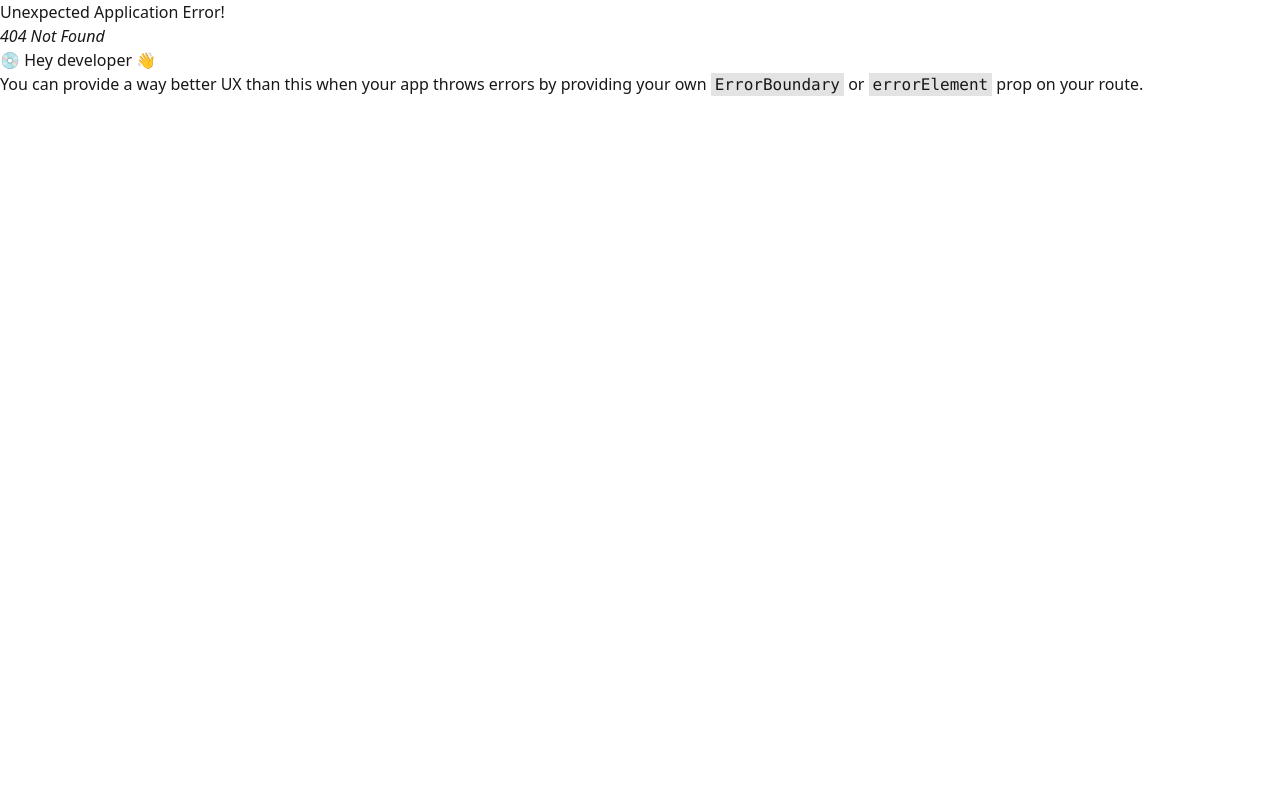
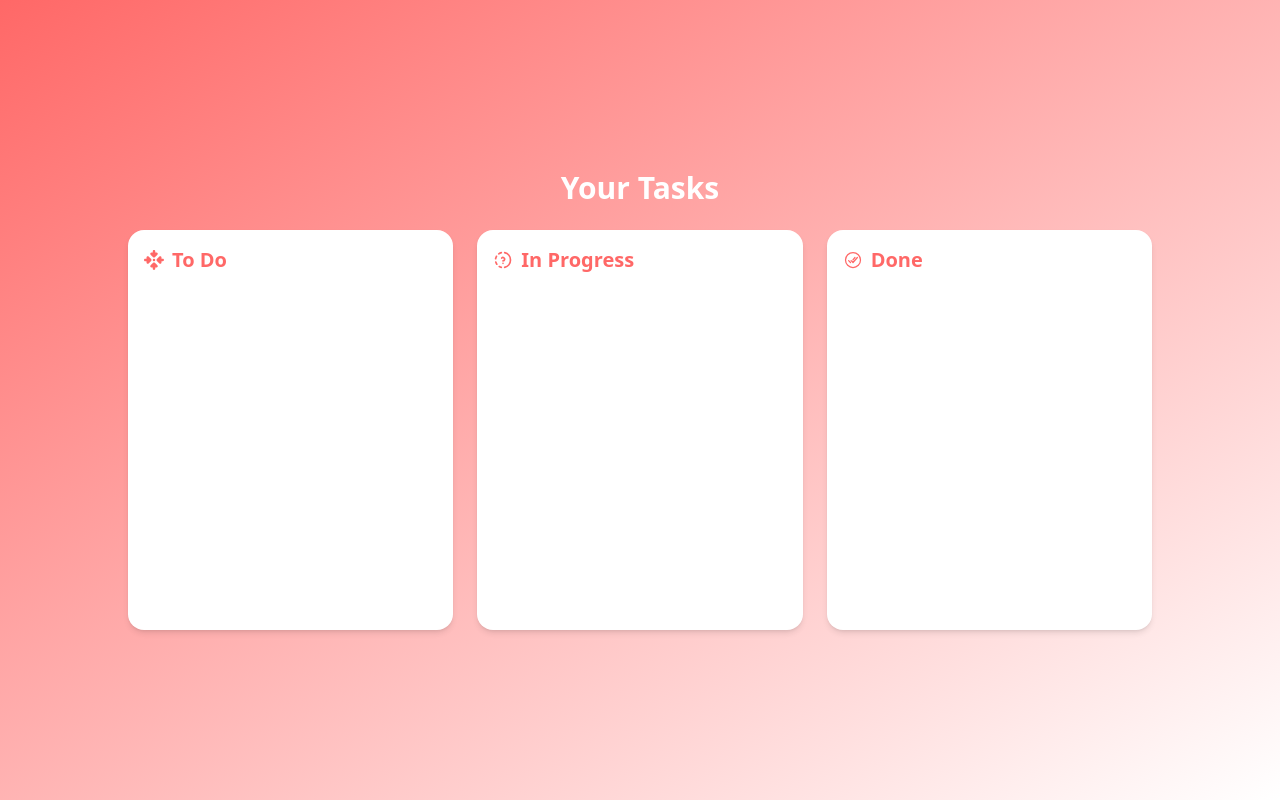
Before and after one commit to jahidul2004/todo-task, a React (Vite) app: page /workArea in a window 1280 px wide. Before the commit this address had no page. Built offline with nearby package versions, Linux system fonts and the light colour scheme.

Commit message:
Workarea added.

```diff
--- /dev/null
+++ b/src/pages/workArea/WorkArea.jsx
@@ -0,0 +1,39 @@
+import { FaArrowsToDot } from "react-icons/fa6";
+import { IoCheckmarkDoneCircleOutline } from "react-icons/io5";
+import { TbProgressHelp } from "react-icons/tb";
+
+const WorkArea = () => {
+    return (
+        <div className="md:h-screen bg-gradient-to-br from-[#ff6867] flex flex-col items-center justify-center text-center p-4">
+            <h1 className="text-3xl font-bold text-white mb-6">Your Tasks</h1>
+
+            <div className="grid grid-cols-1 md:grid-cols-3 gap-6 w-full max-w-5xl">
+                {/* Todo Section */}
+                <div className="bg-white bg-opacity-20 backdrop-blur-md p-4 rounded-2xl shadow-md text-black min-h-[400px]">
+                    <h2 className="text-xl font-semibold mb-4 text-[#ff6867] text-left flex items-center gap-2"><FaArrowsToDot />To Do</h2>
+                    <div className="space-y-3">
+                        {/* Task items will be mapped here */}
+                    </div>
+                </div>
+
+                {/* In Progress Section */}
+                <div className="bg-white bg-opacity-20 backdrop-blur-md p-4 rounded-2xl shadow-md text-black min-h-[400px]">
+                    <h2 className="text-xl font-semibold mb-4 text-[#ff6867] text-left flex items-center gap-2"><TbProgressHelp />In Progress</h2>
+                    <div className="space-y-3">
+                        {/* Task items will be mapped here */}
+                    </div>
+                </div>
+
+                {/* Done Section */}
+                <div className="bg-white bg-opacity-20 backdrop-blur-md p-4 rounded-2xl shadow-md text-black min-h-[400px]">
+                    <h2 className="text-xl font-semibold mb-4 text-[#ff6867] text-left flex items-center gap-2"><IoCheckmarkDoneCircleOutline />Done</h2>
+                    <div className="space-y-3">
+                        {/* Task items will be mapped here */}
+                    </div>
+                </div>
+            </div>
+        </div>
+    );
+};
+
+export default WorkArea;
--- a/src/router/routes.jsx
+++ b/src/router/routes.jsx
@@ -4,6 +4,7 @@ import {
 import Home from "../pages/home/Home";
 import Register from "../pages/register/Register";
 import Login from "../pages/login/Login";
+import WorkArea from "../pages/workArea/WorkArea";
 
 const router = createBrowserRouter([
     {
@@ -17,6 +18,10 @@ const router = createBrowserRouter([
     {
         path:"/login",
         element: <Login></Login>
+    },
+    {
+        path:"/workArea",
+        element: <WorkArea></WorkArea>
     }
 ]);
 
```
